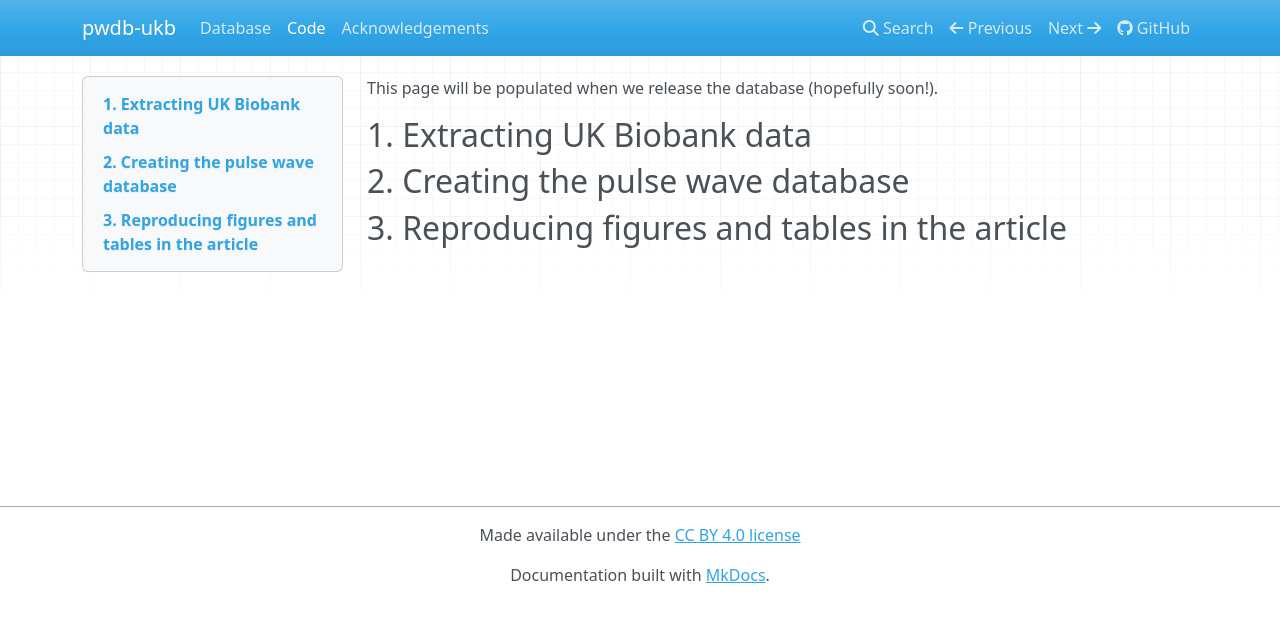
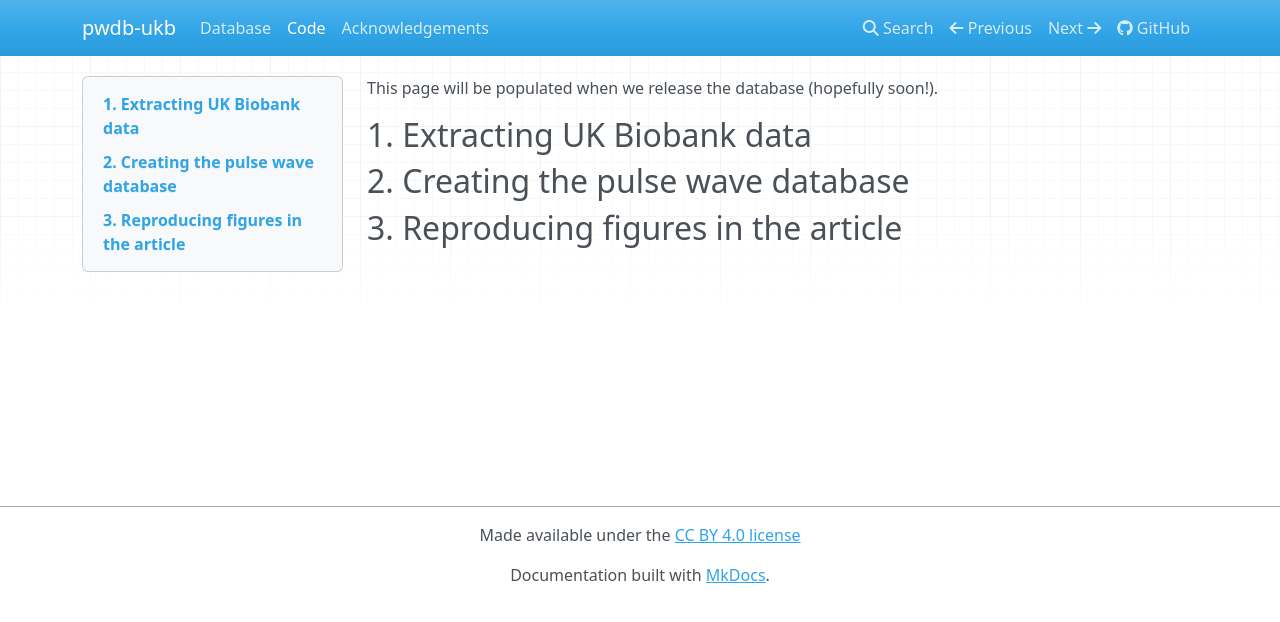
Before and after one commit to natalivanzijl/pwdb-ukb, an MkDocs documentation site: the page built from docs/code_instructions.md, in a window 1280 px wide. Shown: the top 622 px of the page. Built offline with MkDocs 1.6.1, drawn with Linux system fonts in a browser that asks for light colours; nearby versions of some CDN libraries.

Commit message:
fixing formatting issues

```diff
--- a/docs/code_instructions.md
+++ b/docs/code_instructions.md
@@ -4,4 +4,4 @@ This page will be populated when we release the database (hopefully soon!).
 
 ## 2. Creating the pulse wave database
 
-## 3. Reproducing figures and tables in the article
+## 3. Reproducing figures in the article
```
Also changed, not shown: docs/acknowledgements.md (+0 -6 lines).
